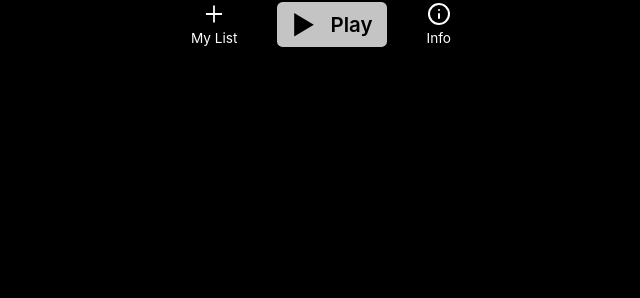
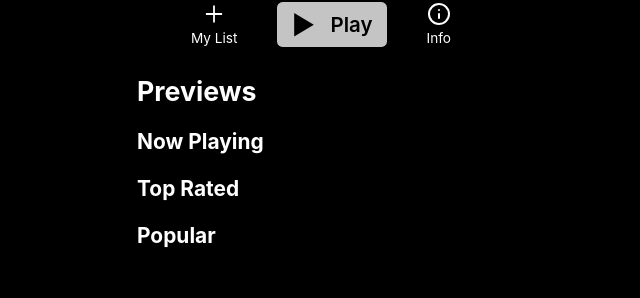
Before and after one commit to chaaerim/next-netflix, a Next.js app: page /home in a window 1280 px wide. Shown: the part 417-715 px from the top of the page, without its empty margins (319-959 px from the left). Built offline with nearby package versions, Linux system fonts and the light colour scheme; no server answers.

Commit message:
:art: style: ListTitle 조건부 스타일링 적용

```diff
--- a/src/components/common/Header.tsx
+++ b/src/components/common/Header.tsx
@@ -7,7 +7,7 @@ function Header() {
     <HeaderContainer>
       <Logo src="/assets/header/netflix-icon.svg" />
       {headerItems.map((item) => {
-        return <Item key={Date.now()}>{item}</Item>;
+        return <Item>{item}</Item>;
       })}
     </HeaderContainer>
   );
--- a/src/components/homePage/index.tsx
+++ b/src/components/homePage/index.tsx
@@ -1,8 +1,10 @@
+import { IComponentProps } from '@interfaces/interface';
 import styled from 'styled-components';
 import HomeBackground from './HomeBackground';
 import HomeButtons from './HomeButtons';
+import ListTitle from './movies/ListTitle';
 
-function Home({ children }: any) {
+function Home({ children }: IComponentProps) {
   return (
     <>
       <Container>{children}</Container>
@@ -13,6 +15,7 @@ function Home({ children }: any) {
 export default Object.assign(Home, {
   Background: HomeBackground,
   ButtonBar: HomeButtons,
+  ListTitle: ListTitle,
 });
 
 const Container = styled.main``;
--- a/src/components/homePage/movies/ListTitle.tsx
+++ b/src/components/homePage/movies/ListTitle.tsx
@@ -1,14 +1,26 @@
-import styled from 'styled-components';
+import { IComponentProps } from '@interfaces/interface';
+import styled, { css } from 'styled-components';
+import { useListTitleContext } from '../../../pages/home';
 
-function ListTitle({ children }: { children: string }) {
-  return <Title>{children}</Title>;
+function ListTitle({ children }: IComponentProps) {
+  const { id } = useListTitleContext();
+  return <Title value={id}>{children}</Title>;
 }
 
 export default ListTitle;
 
-const Title = styled.div`
+const Title = styled.div<{ value: number }>`
   font-weight: 700;
   font-size: 20.9212px;
+  margin-left: 16px;
+  margin-top: 22px;
+  color: #ffffff;
 
-  color: #ffffff;
+  ${(props) =>
+    props.value === 1 &&
+    css`
+      font-weight: 700;
+      font-size: 26.7482px;
+      margin-top: 28px;
+    `};
 `;
--- a/src/interfaces/interface.ts
+++ b/src/interfaces/interface.ts
@@ -7,6 +7,12 @@ export interface IComponentProps {
 export interface ISearchContextProps extends IComponentProps {
   value: {
     input: string;
+  };
+}
+
+export interface IListTitleProps extends IComponentProps {
+  value: {
+    id: number;
   };
 }
 
--- a/src/pages/home/index.tsx
+++ b/src/pages/home/index.tsx
@@ -1,8 +1,9 @@
 import Footer from '@components/common/Footer';
 import Header from '@components/common/Header';
 import Home from '@components/homePage/';
-import { dehydrate, QueryClient } from 'react-query';
-import { createContext } from 'react';
+import { dehydrate, QueryClient, useQuery } from '@tanstack/react-query';
+import { createContext, useContext } from 'react';
+import { IResponse } from '@interfaces/interface';
 
 import {
   getNowPlaying,
@@ -32,12 +33,32 @@ export async function getServerSideProps() {
   };
 }
 
+const Preview = createContext({ id: 0 });
+
+export function useListTitleContext() {
+  return useContext(Preview);
+}
+
 function HomePage() {
+  const upComing = useQuery([queryKeys.Upcoming], getUpcoming);
+  const nowPlaying = useQuery([queryKeys.NowPlaying], getNowPlaying);
+  const topRated = useQuery([queryKeys.TopRated], getTopRated);
+  const popluar = useQuery([queryKeys.Popular], getPopular);
+
+  const id = 1;
+
+  console.log(upComing);
   return (
     <Home>
       <Header />
       <Home.Background />
       <Home.ButtonBar />
+      <Preview.Provider value={{ id }}>
+        <Home.ListTitle>Previews</Home.ListTitle>
+      </Preview.Provider>
+      <Home.ListTitle>Now Playing</Home.ListTitle>
+      <Home.ListTitle>Top Rated</Home.ListTitle>
+      <Home.ListTitle>Popular</Home.ListTitle>
       <Footer />
     </Home>
   );
```
